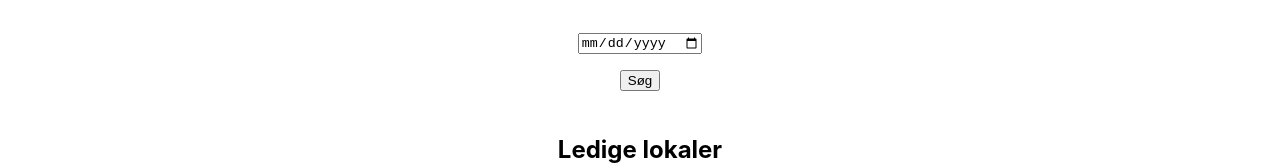
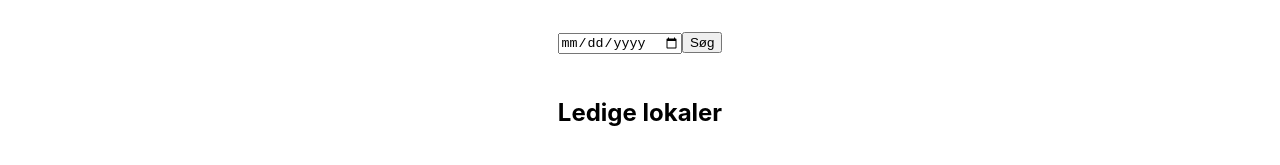
Before and after one commit to chrisanker/lokale-booking, a React (Create React App) app: page / in a window 1280 px wide. Shown: the part 356-521 px from the top of the page. Built offline with nearby package versions, Linux system fonts and the light colour scheme.

Commit message:
refactoring

```diff
--- a/src/App.js
+++ b/src/App.js
@@ -6,12 +6,12 @@ import {RoomList} from "./components/RoomList";
 import {Room} from "./components/Room";
 import {Booking} from "./components/Booking";
 function App() {
-    const [rooms, setRooms] = useState([
+    const rooms = [
         'Mødelokale 1',
         'Mødelokale 2',
         'Mødelokale 3',
         'Mødelokale 4'
-    ]);
+    ];
     const [selection, setSelection] = useState()
     const [date, setDate] = useState()
     const availableRooms = [];
--- a/src/components/Datepicker.js
+++ b/src/components/Datepicker.js
@@ -3,29 +3,15 @@ import DatePicker from "react-datepicker";
 import "react-datepicker/dist/react-datepicker.css";
 
 export function SelectDate(props) {
-    const selectedDate = props.date;
+
     const [date, setDate] = useState(props?.value ?? '');
 
-
-    /* props.handleClick = () => {
-        if(!startDate) {
-            alert("Vælg venligst en dato.")
-        }
-        else {
-            //props.date = startDate;
-        }
-    }; */
     return (
         <div>
             <h2>Hvornår skal du bruge det?</h2>
             <div id="datepicker-container">
-
-            {/* <DatePicker selected={startDate} onChange={(date) => setStartDate(date)} popperPlacement="auto" /> */}
                 <input type={"date"} value={date} onInput={(e) => setDate(e.target.value)}></input>
-            </div>
-            <div className="button-container">
                 <button onClick={() => props.handleClick(date)}>Søg</button>
-                {console.log("Selected date: " + date)}
             </div>
         </div>
     );
--- a/src/css/SearchPage.css
+++ b/src/css/SearchPage.css
@@ -9,12 +9,6 @@ h1 {
 
 img {
     width: 10em;
-}
-
-.button-container {
-    display: flex;
-    justify-content: center;
-    margin-top: 1em;
 }
 
 .grid-item-1 {
```
